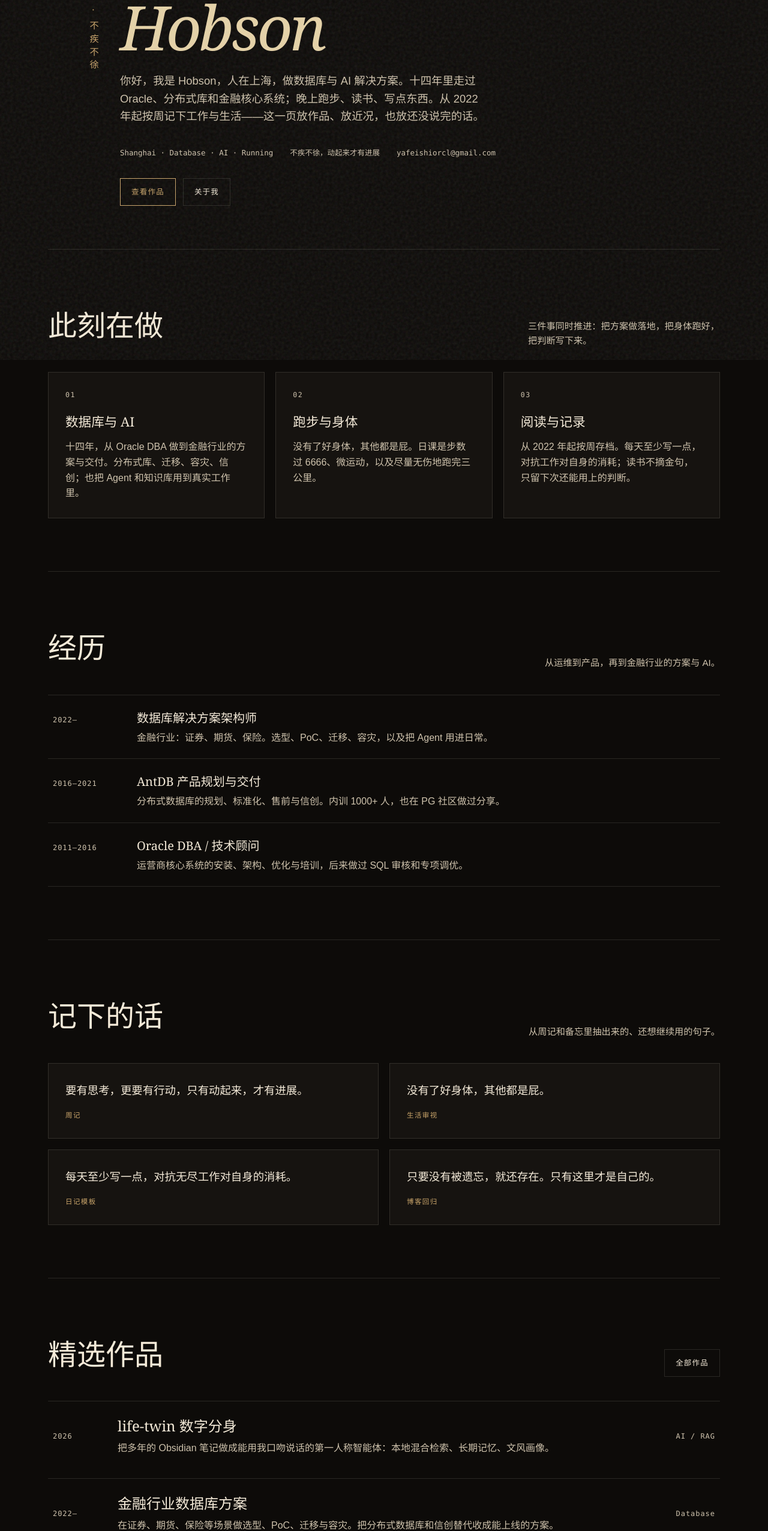
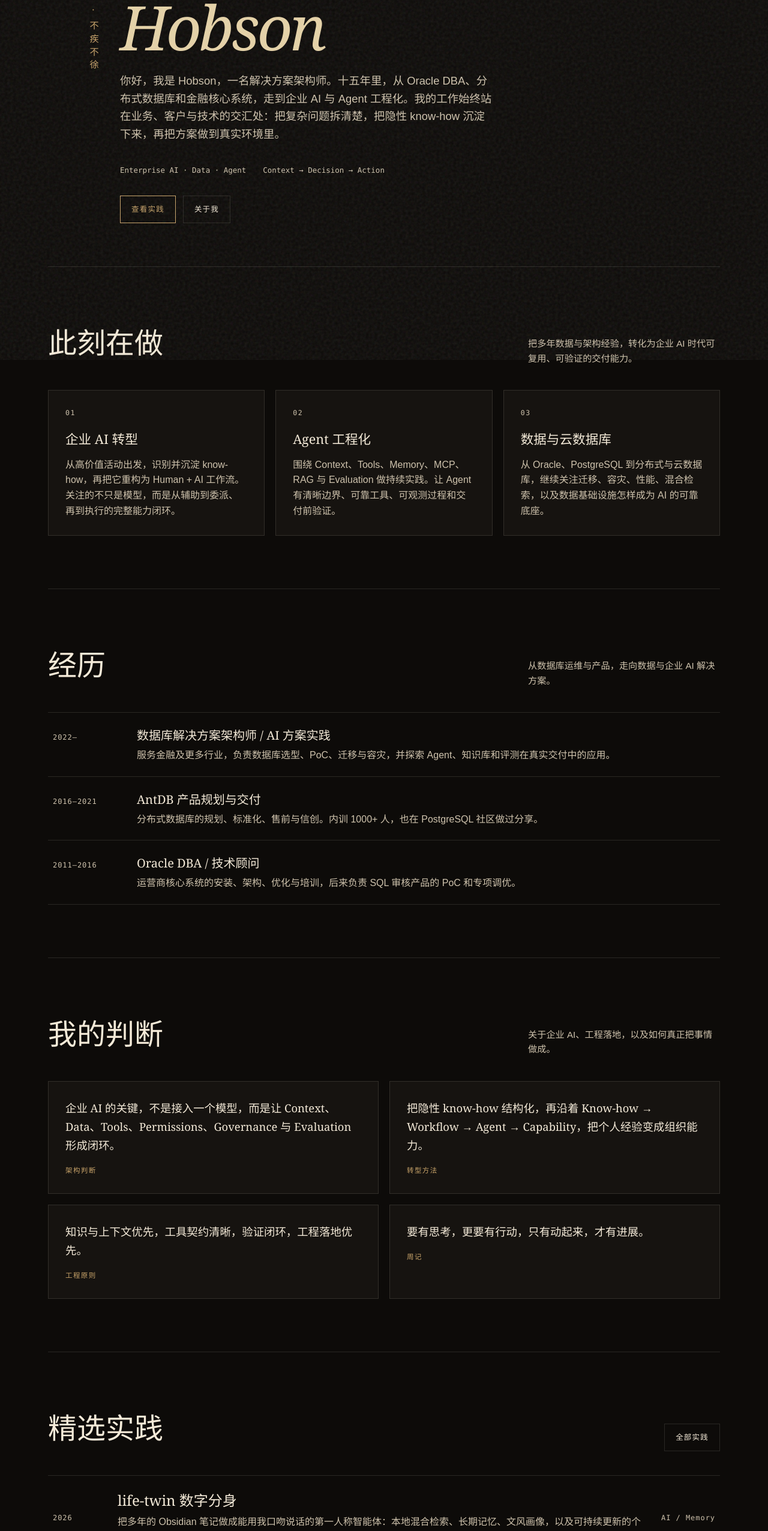
Before and after one commit to yafeishi/yafeishi.github.io, a Next.js app: page / in a window 1280 px wide. Shown: the part 200-2752 px from the top of the page at 60% size. Built offline with nearby package versions, Linux system fonts and the light colour scheme.

Commit message:
更新首页的企业 AI 与数据架构定位

```diff
--- a/app/page.tsx
+++ b/app/page.tsx
@@ -4,37 +4,37 @@ import { Header } from "./components/Header";
 const focuses = [
   {
     index: "01",
-    title: "数据库与 AI",
-    body: "十四年，从 Oracle DBA 做到金融行业的方案与交付。分布式库、迁移、容灾、信创；也把 Agent 和知识库用到真实工作里。",
+    title: "企业 AI 转型",
+    body: "从高价值活动出发，识别并沉淀 know-how，再把它重构为 Human + AI 工作流。关注的不只是模型，而是从辅助到委派、再到执行的完整能力闭环。",
   },
   {
     index: "02",
-    title: "跑步与身体",
-    body: "没有了好身体，其他都是屁。日课是步数过 6666、微运动，以及尽量无伤地跑完三公里。",
+    title: "Agent 工程化",
+    body: "围绕 Context、Tools、Memory、MCP、RAG 与 Evaluation 做持续实践。让 Agent 有清晰边界、可靠工具、可观测过程和交付前验证。",
   },
   {
     index: "03",
-    title: "阅读与记录",
-    body: "从 2022 年起按周存档。每天至少写一点，对抗工作对自身的消耗；读书不摘金句，只留下次还能用上的判断。",
+    title: "数据与云数据库",
+    body: "从 Oracle、PostgreSQL 到分布式与云数据库，继续关注迁移、容灾、性能、混合检索，以及数据基础设施怎样成为 AI 的可靠底座。",
   },
 ];
 
 const notes = [
   {
+    source: "架构判断",
+    text: "企业 AI 的关键，不是接入一个模型，而是让 Context、Data、Tools、Permissions、Governance 与 Evaluation 形成闭环。",
+  },
+  {
+    source: "转型方法",
+    text: "把隐性 know-how 结构化，再沿着 Know-how → Workflow → Agent → Capability，把个人经验变成组织能力。",
+  },
+  {
+    source: "工程原则",
+    text: "知识与上下文优先，工具契约清晰，验证闭环，工程落地优先。",
+  },
+  {
     source: "周记",
     text: "要有思考，更要有行动，只有动起来，才有进展。",
-  },
-  {
-    source: "生活审视",
-    text: "没有了好身体，其他都是屁。",
-  },
-  {
-    source: "日记模板",
-    text: "每天至少写一点，对抗无尽工作对自身的消耗。",
-  },
-  {
-    source: "博客回归",
-    text: "只要没有被遗忘，就还存在。只有这里才是自己的。",
   },
 ];
 
@@ -43,40 +43,40 @@ const works = [
     year: "2026",
     title: "life-twin 数字分身",
     summary:
-      "把多年的 Obsidian 笔记做成能用我口吻说话的第一人称智能体：本地混合检索、长期记忆、文风画像。",
-    tag: "AI / RAG",
+      "把多年的 Obsidian 笔记做成能用我口吻说话的第一人称智能体：本地混合检索、长期记忆、文风画像，以及可持续更新的个人上下文。",
+    tag: "AI / Memory",
+  },
+  {
+    year: "2026",
+    title: "Agent 生产化方法",
+    summary:
+      "围绕 MCP、Skill、Harness、沙箱、可观测性与分层评测，持续整理 Agent 从 Demo 走向稳定交付所需要的工程约束。",
+    tag: "Agent / Eval",
   },
   {
     year: "2022—",
     title: "金融行业数据库方案",
     summary:
-      "在证券、期货、保险等场景做选型、PoC、迁移与容灾。把分布式数据库和信创替代收成能上线的方案。",
-    tag: "Database",
-  },
-  {
-    year: "2022—",
-    title: "周记与读书笔记",
-    summary:
-      "五十多周的存档，七十多本可检索笔记——成长、健康、历史、经济、计算机、小说。",
-    tag: "Notes",
+      "在证券、期货、保险等场景做选型、PoC、迁移与容灾，把分布式数据库和信创替代收成能上线、可运维的方案。",
+    tag: "Data / Database",
   },
 ];
 
 const career = [
   {
     year: "2022—",
-    role: "数据库解决方案架构师",
-    org: "金融行业：证券、期货、保险。选型、PoC、迁移、容灾，以及把 Agent 用进日常。",
+    role: "数据库解决方案架构师 / AI 方案实践",
+    org: "服务金融及更多行业，负责数据库选型、PoC、迁移与容灾，并探索 Agent、知识库和评测在真实交付中的应用。",
   },
   {
     year: "2016—2021",
     role: "AntDB 产品规划与交付",
-    org: "分布式数据库的规划、标准化、售前与信创。内训 1000+ 人，也在 PG 社区做过分享。",
+    org: "分布式数据库的规划、标准化、售前与信创。内训 1000+ 人，也在 PostgreSQL 社区做过分享。",
   },
   {
     year: "2011—2016",
     role: "Oracle DBA / 技术顾问",
-    org: "运营商核心系统的安装、架构、优化与培训，后来做过 SQL 审核和专项调优。",
+    org: "运营商核心系统的安装、架构、优化与培训，后来负责 SQL 审核产品的 PoC 和专项调优。",
   },
 ];
 
@@ -97,23 +97,20 @@ export default function HomePage() {
         <section className="shell hero">
           <p className="hero-spine">夜航 · 不疾不徐</p>
           <div>
-            <p className="kicker">Personal Page / 个人主页</p>
+            <p className="kicker">Solution Architect / AI × Data</p>
             <h1>
               <em>Hobson</em>
             </h1>
             <p className="lede">
-              你好，我是 Hobson，人在上海，做数据库与 AI 解决方案。十四年里走过
-              Oracle、分布式库和金融核心系统；晚上跑步、读书、写点东西。从 2022
-              年起按周记下工作与生活——这一页放作品、放近况，也放还没说完的话。
+              你好，我是 Hobson，一名解决方案架构师。十五年里，从 Oracle DBA、分布式数据库和金融核心系统，走到企业 AI 与 Agent 工程化。我的工作始终站在业务、客户与技术的交汇处：把复杂问题拆清楚，把隐性 know-how 沉淀下来，再把方案做到真实环境里。
             </p>
             <div className="hero-meta">
-              <span>Shanghai · Database · AI · Running</span>
-              <span>不疾不徐，动起来才有进展</span>
-              <a href="mailto:yafeishiorcl@gmail.com">yafeishiorcl@gmail.com</a>
+              <span>Enterprise AI · Data · Agent</span>
+              <span>Context → Decision → Action</span>
             </div>
             <div className="cta-row">
               <Link className="btn" href="/work">
-                查看作品
+                查看实践
               </Link>
               <Link className="btn ghost" href="/about">
                 关于我
@@ -126,7 +123,7 @@ export default function HomePage() {
           <div className="section-head">
             <h2>此刻在做</h2>
             <p className="section-note">
-              三件事同时推进：把方案做落地，把身体跑好，把判断写下来。
+              把多年数据与架构经验，转化为企业 AI 时代可复用、可验证的交付能力。
             </p>
           </div>
           <div className="grid-3">
@@ -143,7 +140,7 @@ export default function HomePage() {
         <section className="shell section">
           <div className="section-head">
             <h2>经历</h2>
-            <p className="section-note">从运维到产品，再到金融行业的方案与 AI。</p>
+            <p className="section-note">从数据库运维与产品，走向数据与企业 AI 解决方案。</p>
           </div>
           <div className="timeline">
             {career.map((item) => (
@@ -160,8 +157,8 @@ export default function HomePage() {
 
         <section className="shell section">
           <div className="section-head">
-            <h2>记下的话</h2>
-            <p className="section-note">从周记和备忘里抽出来的、还想继续用的句子。</p>
+            <h2>我的判断</h2>
+            <p className="section-note">关于企业 AI、工程落地，以及如何真正把事情做成。</p>
           </div>
           <div className="note-list">
             {notes.map((note) => (
@@ -175,9 +172,9 @@ export default function HomePage() {
 
         <section className="shell section">
           <div className="section-head">
-            <h2>精选作品</h2>
+            <h2>精选实践</h2>
             <Link className="btn ghost" href="/work">
-              全部作品
+              全部实践
             </Link>
           </div>
           <div className="work-list">
@@ -196,7 +193,7 @@ export default function HomePage() {
 
         <section className="shell section">
           <div className="section-head">
-            <h2>在读与读过</h2>
+            <h2>工作之外</h2>
             <Link className="btn ghost" href="/books">
               全部书单
             </Link>
```
